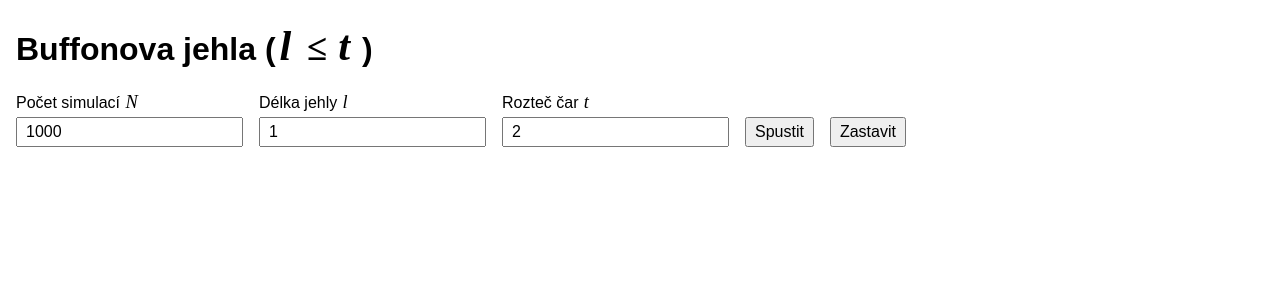
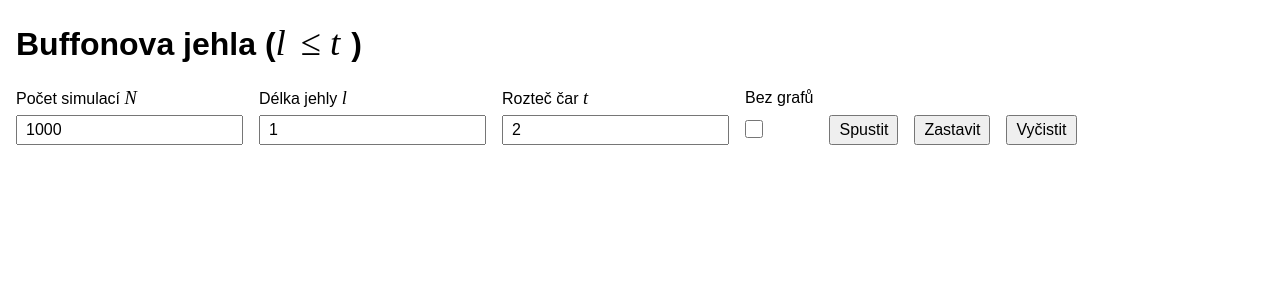
Before and after one commit to eliskamou/buffon-needle-simulation, a Flask app: page / in a window 1280 px wide. Shown: the top 300 px of the page. Run offline with Flask 3, Linux system fonts and the light colour scheme.

Commit message:
Add no chart option and reset button

```diff
--- a/buffon_needle_simple/app.py
+++ b/buffon_needle_simple/app.py
@@ -43,14 +43,24 @@ def step():
     else:
         experiment = simulate(batch, needle_length, line_spacing)
 
-    html = render_template(
-        "results.html",
-        result=experiment,
-        needles=needles_image(experiment),
-        phase_space=phase_space_image(experiment),
-        convergence=convergence_image(experiment),
-    )
+    if "no_charts" in request.form:
+        html = render_template("results.html", result=experiment)
+    else:
+        html = render_template(
+            "results.html",
+            result=experiment,
+            needles=needles_image(experiment),
+            phase_space=phase_space_image(experiment),
+            convergence=convergence_image(experiment),
+        )
     return {"html": html, "done": experiment.n >= n}
+
+
+@app.post("/reset")
+def reset():
+    global experiment
+    experiment = None
+    return {}
 
 
 if __name__ == "__main__":
--- a/buffon_needle_simple/plots.py
+++ b/buffon_needle_simple/plots.py
@@ -67,7 +67,7 @@ def needles_image(result: SimulationResult) -> str:
     ax.set_aspect("equal")
     ax.set_xticks([])
     ax.set_yticks([])
-    ax.set_title(f"Prvních {count} jehel (červeně protínají čáru)")
+    ax.set_title(f"Prvních {count} jehel (červené protínají čáru)")
     return _to_svg(fig)
 
 
--- a/buffon_needle_simple/static/style.css
+++ b/buffon_needle_simple/static/style.css
@@ -5,42 +5,62 @@ body {
     padding: 0 16px;
 }
 
+/* formulas */
+var, .math {
+    font-family: serif;
+    font-size: 1.15em;
+    white-space: nowrap;
+    font-weight: normal;
+    padding-right: 0.15em;
+}
+
+.math var {
+    font-size: 1em;
+}
+
+/* form */
 form {
     display: flex;
     flex-wrap: wrap;
     gap: 16px;
-    align-items: flex-end;
 }
 
 label {
     display: flex;
     flex-direction: column;
     gap: 4px;
+    line-height: 24px;
 }
 
-var, .math {
-    font-family: "STIX Two Math", "Cambria Math", "Times New Roman", serif;
-    font-size: 1.15em;
-    padding: 0 0.15em 0 0.05em;  /* italic letters lean right, give them room */
+input, button {
+    font-size: 1em;
+    padding: 4px 8px;
 }
 
-.math {
-    white-space: nowrap;
+/* force it to be the same size as the other parameters */
+input[type="checkbox"] {
+    width: 18px;
+    height: 18px;
+    margin: 6px 0;
+}
+
+button {
+    align-self: flex-end;
 }
 
 .error {
-    color: #b00020;
-    font-weight: bold;
+    color: red;
+}
+
+/* results */
+th, td {
+    border: 1px solid #ccc;
+    padding: 4px 10px;
+    text-align: left;
 }
 
 table {
     border-collapse: collapse;
-}
-
-th, td {
-    border: 1px solid #ccc;
-    padding: 4px 10px;
-    text-align: left;
 }
 
 .plots {
@@ -60,8 +80,3 @@ th, td {
     width: 100%;
     height: auto;
 }
-
-input, button {
-    font-size: 1em;
-    padding: 4px 8px;
-}
--- a/buffon_needle_simple/templates/index.html
+++ b/buffon_needle_simple/templates/index.html
@@ -18,8 +18,12 @@
     <label><span>Rozteč čar <var>t</var></span>
         <input type="text" name="line_spacing" value="2" required>
     </label>
+    <label><span>Bez grafů</span>
+        <input type="checkbox" name="no_charts">
+    </label>
     <button type="submit">Spustit</button>
     <button type="button" id="stop">Zastavit</button>
+    <button type="button" id="reset">Vyčistit</button>
 </form>
 
 <p class="error" id="error"></p>
@@ -30,6 +34,7 @@
     const results = document.getElementById("results");
     const error = document.getElementById("error");
     let running = false;
+    let currentRun = Promise.resolve();
 
     // While running, ask the server for the next batch of needles
     async function run() {
@@ -54,10 +59,17 @@
     form.addEventListener("submit", event => {
         event.preventDefault();
         if (!running) {
-            run();
+            currentRun = run();
         }
     });
     document.getElementById("stop").addEventListener("click", () => running = false);
+    document.getElementById("reset").addEventListener("click", async () => {
+        running = false;
+        await currentRun;  // let the last /step finish before clearing
+        await fetch("/reset", {method: "POST"});
+        results.innerHTML = "";
+        error.textContent = "";
+    });
 </script>
 </body>
 </html>
--- a/buffon_needle_simple/templates/results.html
+++ b/buffon_needle_simple/templates/results.html
@@ -11,6 +11,7 @@
     {% endif %}
 </table>
 
+{% if needles %}
 <div class="plots">
     <div>{{ needles|safe }}</div>
     <div class="side">
@@ -18,3 +19,4 @@
         {{ convergence|safe }}
     </div>
 </div>
+{% endif %}
```
Also changed, not shown: buffon_needle_simple/buffon.py (+6 -8 lines).
